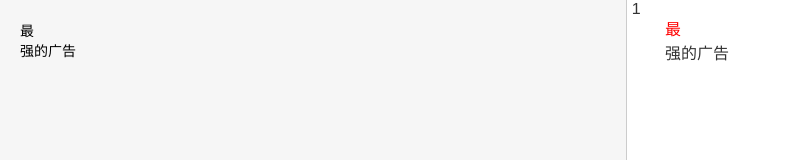
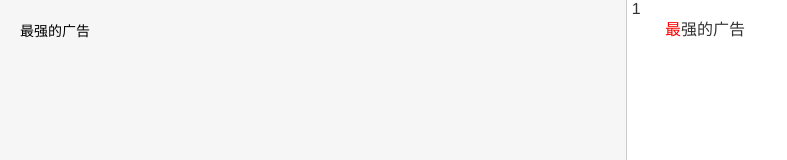
Before and after one commit to 521xueweihan/advertising_law_checker, a plain HTML site: page index.html in a window 1280 px wide. Shown: the top 160 px of the page, without its empty margins (0-787 px from the left). Drawn offline with nearby package versions, Linux system fonts and the light colour scheme.

Commit message:
Update index.html

```diff
--- a/index.html
+++ b/index.html
@@ -49,8 +49,10 @@
     new Vue({
   el: '#editor',
   data: {
-    input: '最\n强的广告',
-    words: ['最', '第一', 'NO.1', 'TOP.1', '独一无二', '一流', '仅此一次',
+    input: '最强的广告',
+    words_regexp: [/最/g, /第一/g, /NO/g, /TOP/g, /独一无二/g, /一流/g, /仅此一次/g,
+        /最后一波/g, /大品牌之一/g],
+    words: ['最', '第一', 'NO', 'TOP', '独一无二', '一流', '仅此一次',
         '最后一波', '大品牌之一'],
       count: 0
   },
@@ -62,12 +64,16 @@
         console.log(this.input.split('\n'));
         var input_list = this.input.split('\n');
         for (i = 0; i < input_list.length; i++) {
-            if(this.words.indexOf(input_list[i]) > -1){
-                output_result +=  "<span style='color: red'>"+ input_list[i] +"</span>"+"<br>";
-                this.count += 1
-            } else {
-                output_result +=  input_list[i] + "<br>";
+            for (j = 0; j < this.words.length; j++) {
+                var fuck_word_indx = input_list[i].indexOf(this.words[j]);
+                if(fuck_word_indx > -1){
+                    input_list[i] = input_list[i].replace(
+                        this.words_regexp[j],
+                        "<span style='color: red'>"+ this.words[j] +"</span>");
+                    this.count += 1
+                }
             }
+            output_result += input_list[i] + "<br>"
         }
 //        output_html = output_html.replace(/' '/g, '&nbsp');
         output_result = '<p>' + output_result + '</p>';
```
